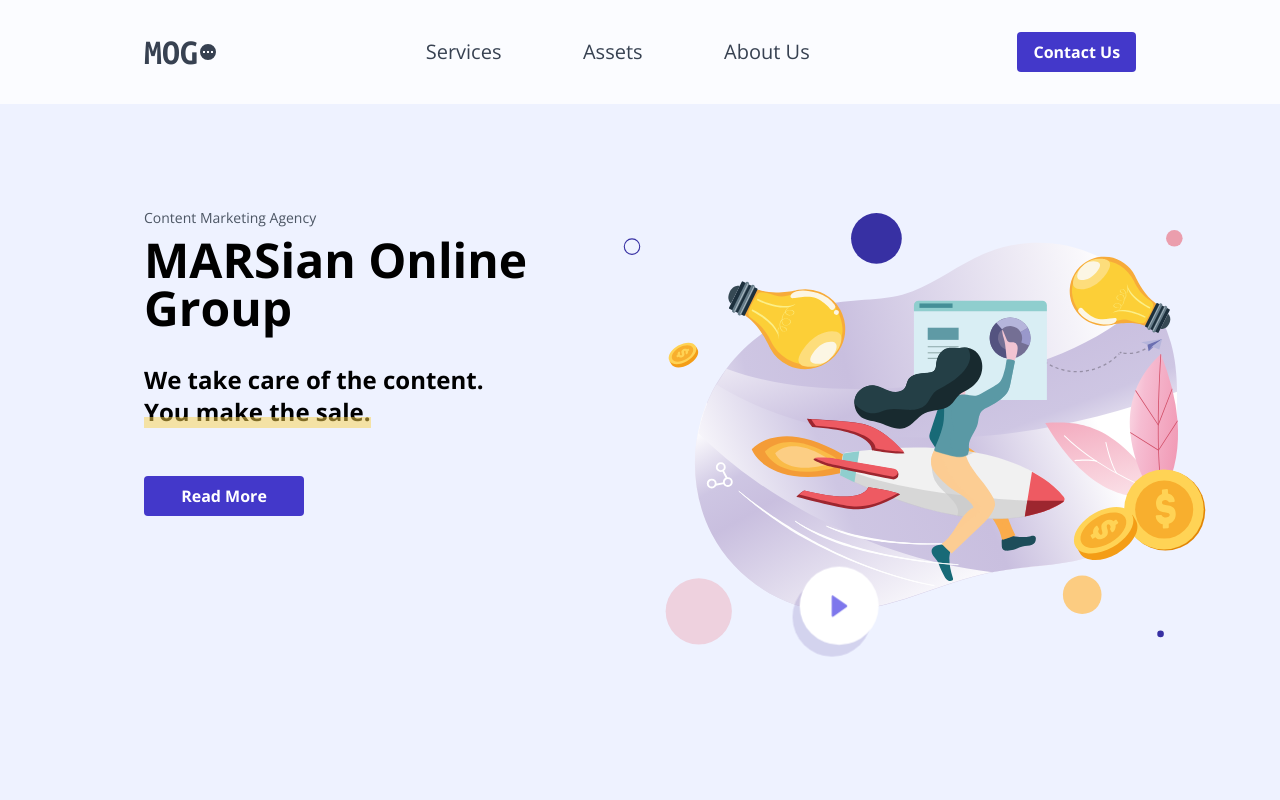
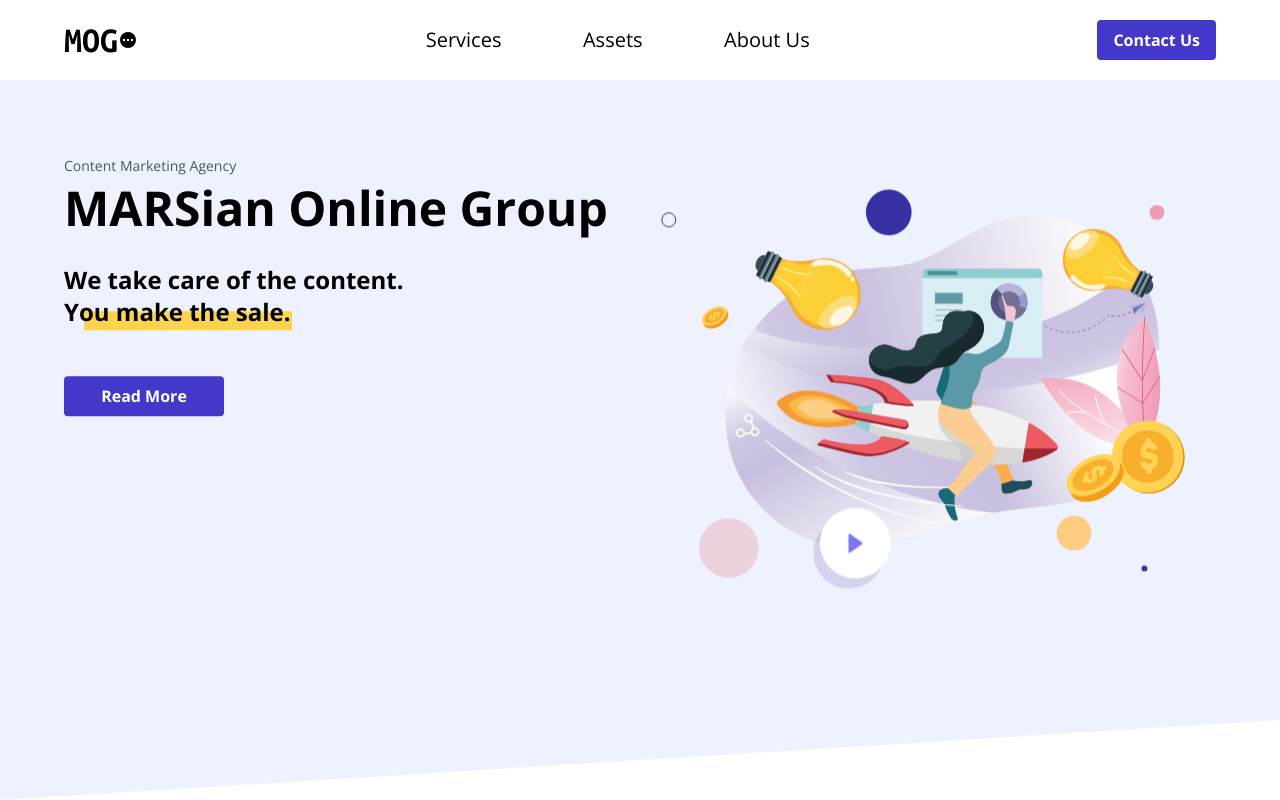
Before and after one commit to rfn900/mob, a Next.js app: page / in a window 1280 px wide. Built offline with nearby package versions, Linux system fonts and the light colour scheme.

Commit message:
Work on home page hero and nav

```diff
--- a/components/Hero.js
+++ b/components/Hero.js
@@ -1,18 +1,19 @@
 import HeroSvg from "./HeroSvg";
 function Hero() {
   return (
-    <div className="relative h-phone bg-indigo-50 overflow-hidden max-w-10xl lg:h-screen">
-      <div className="absolute flex flex-col max-w-2xl pl-4 top-40 md:top-60 lg:px-28 lg:top-52 xl:left-8 2xl:px-4 2xl:left-40">
+    <div className="relative flex items-center justify-center clip-path-hero bg-indigo-50 max-h-full xl:h-screen py-24">
+      <div className="relative flex flex-col w-full max-w-6xl mt-12 xl:flex-row">
+        <div className="relative flex flex-col p-6 opacity-0 md:p-12 xl:p-0 animate-load">
           <p className="mb-1 text-sm text-gray-600">Content Marketing Agency</p>
-        <h1 className="mt-1 font-sans text-3xl font-bold md:text-5xl 2xl:text-6xl">
+          <h1 className="mt-1 font-sans text-3xl font-bold sm:text-5xl 2xl:text-6xl">
             MARSian Online Group
           </h1>
-        <h4 className="mt-4 text-lg font-bold md:text-2xl md:mt-8 lg:mt-8">
+          <h4 className="relative z-0 mt-4 text-lg font-bold sm:text-2xl md:mt-8 lg:mt-8">
             We take care of the content.
             <br className="" />
             <div className="relative inline">
-            You make the sale.
-            <span className="absolute bottom-0 left-0 w-full bg-yellow-300 bg-opacity-50 h-1/3 -z-10"></span>
+              <span className="relative z-10">You make the sale.</span>
+              <span className="absolute bottom-0 z-0 w-11/12 bg-yellow-300 h-3/5 top-3 md:top-4 left-5"></span>
             </div>
           </h4>
           <button className="w-40 mt-8 lg:mt-12 md:mt-8 btn-indigo">
@@ -21,6 +22,7 @@
         </div>
         <HeroSvg />
       </div>
+    </div>
   );
 }
 
--- a/components/HeroSvg.js
+++ b/components/HeroSvg.js
@@ -1,7 +1,7 @@
 function HeroSvg() {
   return (
     <svg
-      className="absolute bottom-16 w-96 -right-1 md:w-1/2 lg:right-10 lg:top-44"
+      className="w-full ml-auto opacity-0 md:w-2/3 xl:w-1/2 animate-load"
       xmlns="http://www.w3.org/2000/svg"
       viewBox="700 100 1160 900"
     >
--- a/components/Nav.js
+++ b/components/Nav.js
@@ -1,12 +1,17 @@
 import { MenuIcon } from "@heroicons/react/solid";
+import { useEffect, useState } from "react";
+
 function Nav() {
+  const [menuOpen, setMenuOpen] = useState(false);
+
+  useEffect(() => {
+    console.log(menuOpen);
+  });
+
   return (
-    <div
-      className="fixed flex z-50 items-center justify-between bg-white bg-opacity-75 top-0
-      inset-x-0 px-12 py-8 m-auto text-gray-700 max-w-10xl space-x-4
-      lg:justify-around"
-    >
-      <div className="relative flex items-center">
+    <div className="fixed top-0 z-10 flex items-center justify-center w-screen h-20 px-6 m-auto bg-white sm:px-12">
+      <div className="flex items-center justify-between w-full max-w-6xl">
+        <div className="flex items-center">
           <span className="text-4xl font-bold font-display font-body">MOG</span>
           <svg
             className="text-indigo-800 w-9 h-9"
@@ -21,7 +26,6 @@
               clip-rule="evenodd"
             />
           </svg>
-        {/*<span className="w-8 h-8 mx-2 bg-red-900 rounded-full"></span>*/}
         </div>
         <div className="justify-between hidden m-auto text-xl w-96 lg:flex">
           <div className="min-w-max">
@@ -37,7 +41,16 @@
         <div className="hidden lg:flex">
           <button className="btn-indigo">Contact Us</button>
         </div>
-      <MenuIcon className="w-8 h-8 text-myblue lg:hidden" />
+        <MenuIcon
+          onClick={() => setMenuOpen(!menuOpen)}
+          className="relative z-50 w-8 h-8 cursor-pointer text-myblue lg:hidden"
+        />
+      </div>
+      <div
+        className={`fixed top-0 -left-0 z-40 transform transition duration-700 w-screen h-screen bg-green-500 ${
+          menuOpen ? "translate-x-0" : "translate-x-full"
+        }`}
+      ></div>
     </div>
   );
 }
--- a/styles/globals.css
+++ b/styles/globals.css
@@ -5,8 +5,32 @@
 @tailwind components;
 @tailwind utilities;
 
+@layer utilities {
+  .clip-path-hero {
+    clip-path: polygon(0 0, 100% 0, 100% 90%, 0 100%);
+  }
+}
+
 @layer components {
   .btn-indigo {
     @apply bg-indigo-700 hover:bg-indigo-600 text-white font-bold py-2 px-4 rounded;
   }
 }
+
+.animate-load {
+  animation-name: translateup;
+  animation-duration: 0.4s;
+  animation-timing-function: ease-in;
+  animation-delay: 200ms;
+  animation-fill-mode: forwards;
+}
+@keyframes translateup {
+  from {
+    opacity: 0;
+    transform: translateY(0);
+  }
+  to {
+    opacity: 1;
+    transform: translateY(-10%);
+  }
+}
--- a/tailwind.config.js
+++ b/tailwind.config.js
@@ -11,6 +11,9 @@
         display: ["Bebas Neue"],
         body: ["Ubuntu Mono"],
       },
+      screens: {
+        xs: "360px",
+      },
       spacing: {
         phone: "780px",
       },
@@ -21,6 +24,18 @@
       width: {
         xlfull: "200%",
       },
+      maxWidth: {
+        "7xl": "76rem",
+        "8xl": "80rem",
+        "9xl": "84rem",
+        "10xl": "88rem",
+      },
+      maxHeight: {
+        phone: "840px",
+      },
+      minHeight: {
+        phone: "840px",
+      },
     },
   },
   variants: {
```
Lines whose indentation alone changed are shown as unchanged.
